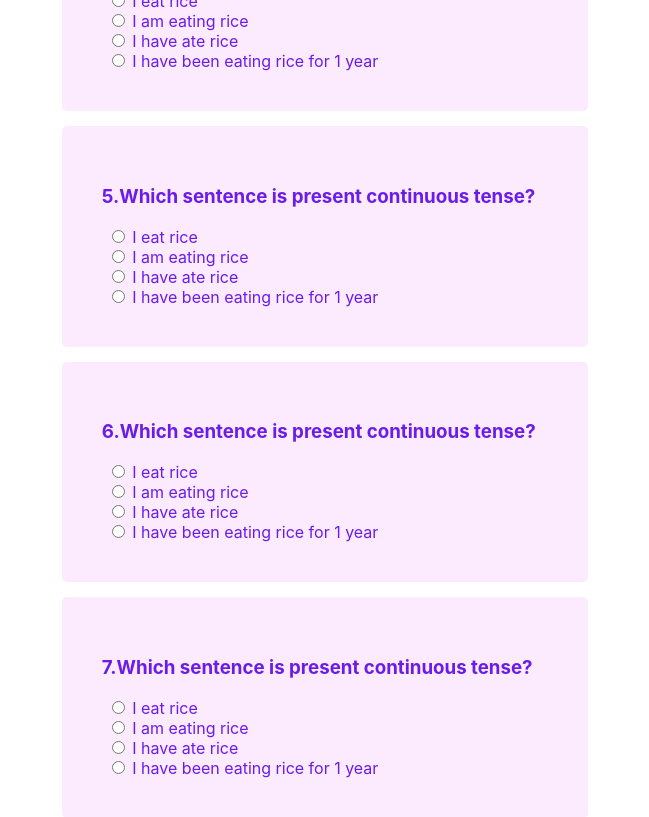
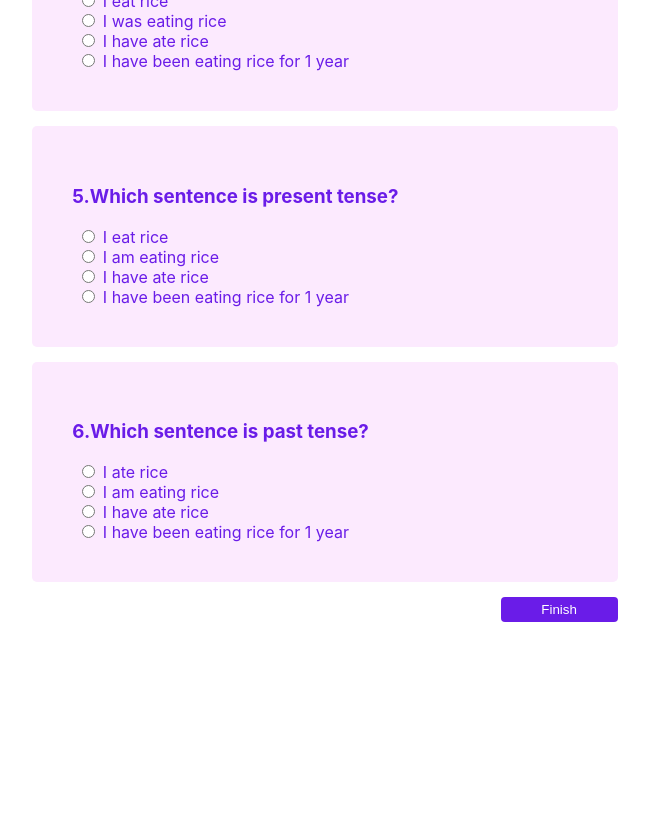
Before and after one commit to Moyen75/mcq-test, a React (Create React App) app: page /quize in a window 1280 px wide. Shown: the part 920-1737 px from the top of the page, without its empty margins (315-964 px from the left). After the commit the page ends 1557 px from the top, so only its background shows below. Built offline with nearby package versions, Linux system fonts and the light colour scheme.

Commit message:
input problem solve

```diff
--- a/public/data.json
+++ b/public/data.json
@@ -23,310 +23,46 @@
     },
     {
         "id": 3,
-        "title": "Which sentence is present continuous tense?",
+        "title": "Which sentence is present perfect continuous tense?",
         "options": [
             "I eat rice",
             "I am eating rice",
             "I have ate rice",
             "I have been eating rice for 1 year"
         ],
-        "answer": "I am eating rice"
+        "answer": "I have been eating rice for 1 year"
     },
     {
         "id": 4,
-        "title": "Which sentence is present continuous tense?",
+        "title": "Which sentence is past continuous tense?",
+        "options": [
+            "I eat rice",
+            "I was eating rice",
+            "I have ate rice",
+            "I have been eating rice for 1 year"
+        ],
+        "answer": "I was eating rice"
+    },
+    {
+        "id": 5,
+        "title": "Which sentence is present  tense?",
         "options": [
             "I eat rice",
             "I am eating rice",
             "I have ate rice",
             "I have been eating rice for 1 year"
         ],
-        "answer": "I am eating rice"
+        "answer": "I eat rice"
     },
     {
-        "id": 5,
-        "title": "Which sentence is present continuous tense?",
+        "id": 6,
+        "title": "Which sentence is past tense?",
         "options": [
-            "I eat rice",
+            "I ate rice",
             "I am eating rice",
             "I have ate rice",
             "I have been eating rice for 1 year"
         ],
-        "answer": "I am eating rice"
-    },
-    {
-        "id": 6,
-        "title": "Which sentence is present continuous tense?",
-        "options": [
-            "I eat rice",
-            "I am eating rice",
-            "I have ate rice",
-            "I have been eating rice for 1 year"
-        ],
-        "answer": "I am eating rice"
-    },
-    {
-        "id": 7,
-        "title": "Which sentence is present continuous tense?",
-        "options": [
-            "I eat rice",
-            "I am eating rice",
-            "I have ate rice",
-            "I have been eating rice for 1 year"
-        ],
-        "answer": "I am eating rice"
-    },
-    {
-        "id": 8,
-        "title": "Which sentence is present continuous tense?",
-        "options": [
-            "I eat rice",
-            "I am eating rice",
-            "I have ate rice",
-            "I have been eating rice for 1 year"
-        ],
-        "answer": "I am eating rice"
-    },
-    {
-        "id": 9,
-        "title": "Which sentence is present continuous tense?",
-        "options": [
-            "I eat rice",
-            "I am eating rice",
-            "I have ate rice",
-            "I have been eating rice for 1 year"
-        ],
-        "answer": "I am eating rice"
-    },
-    {
-        "id": 10,
-        "title": "Which sentence is present continuous tense?",
-        "options": [
-            "I eat rice",
-            "I am eating rice",
-            "I have ate rice",
-            "I have been eating rice for 1 year"
-        ],
-        "answer": "I am eating rice"
-    },
-    {
-        "id": 11,
-        "title": "Which sentence is present continuous tense?",
-        "options": [
-            "I eat rice",
-            "I am eating rice",
-            "I have ate rice",
-            "I have been eating rice for 1 year"
-        ],
-        "answer": "I am eating rice"
-    },
-    {
-        "id": 12,
-        "title": "Which sentence is present continuous tense?",
-        "options": [
-            "I eat rice",
-            "I am eating rice",
-            "I have ate rice",
-            "I have been eating rice for 1 year"
-        ],
-        "answer": "I am eating rice"
-    },
-    {
-        "id": 13,
-        "title": "Which sentence is present continuous tense?",
-        "options": [
-            "I eat rice",
-            "I am eating rice",
-            "I have ate rice",
-            "I have been eating rice for 1 year"
-        ],
-        "answer": "I am eating rice"
-    },
-    {
-        "id": 14,
-        "title": "Which sentence is present continuous tense?",
-        "options": [
-            "I eat rice",
-            "I am eating rice",
-            "I have ate rice",
-            "I have been eating rice for 1 year"
-        ],
-        "answer": "I am eating rice"
-    },
-    {
-        "id": 15,
-        "title": "Which sentence is present continuous tense?",
-        "options": [
-            "I eat rice",
-            "I am eating rice",
-            "I have ate rice",
-            "I have been eating rice for 1 year"
-        ],
-        "answer": "I am eating rice"
-    },
-    {
-        "id": 16,
-        "title": "Which sentence is present continuous tense?",
-        "options": [
-            "I eat rice",
-            "I am eating rice",
-            "I have ate rice",
-            "I have been eating rice for 1 year"
-        ],
-        "answer": "I am eating rice"
-    },
-    {
-        "id": 17,
-        "title": "Which sentence is present continuous tense?",
-        "options": [
-            "I eat rice",
-            "I am eating rice",
-            "I have ate rice",
-            "I have been eating rice for 1 year"
-        ],
-        "answer": "I am eating rice"
-    },
-    {
-        "id": 18,
-        "title": "Which sentence is present continuous tense?",
-        "options": [
-            "I eat rice",
-            "I am eating rice",
-            "I have ate rice",
-            "I have been eating rice for 1 year"
-        ],
-        "answer": "I am eating rice"
-    },
-    {
-        "id": 19,
-        "title": "Which sentence is present continuous tense?",
-        "options": [
-            "I eat rice",
-            "I am eating rice",
-            "I have ate rice",
-            "I have been eating rice for 1 year"
-        ],
-        "answer": "I am eating rice"
-    },
-    {
-        "id": 20,
-        "title": "Which sentence is present continuous tense?",
-        "options": [
-            "I eat rice",
-            "I am eating rice",
-            "I have ate rice",
-            "I have been eating rice for 1 year"
-        ],
-        "answer": "I am eating rice"
-    },
-    {
-        "id": 21,
-        "title": "Which sentence is present continuous tense?",
-        "options": [
-            "I eat rice",
-            "I am eating rice",
-            "I have ate rice",
-            "I have been eating rice for 1 year"
-        ],
-        "answer": "I am eating rice"
-    },
-    {
-        "id": 22,
-        "title": "Which sentence is present continuous tense?",
-        "options": [
-            "I eat rice",
-            "I am eating rice",
-            "I have ate rice",
-            "I have been eating rice for 1 year"
-        ],
-        "answer": "I am eating rice"
-    },
-    {
-        "id": 23,
-        "title": "Which sentence is present continuous tense?",
-        "options": [
-            "I eat rice",
-            "I am eating rice",
-            "I have ate rice",
-            "I have been eating rice for 1 year"
-        ],
-        "answer": "I am eating rice"
-    },
-    {
-        "id": 24,
-        "title": "Which sentence is present continuous tense?",
-        "options": [
-            "I eat rice",
-            "I am eating rice",
-            "I have ate rice",
-            "I have been eating rice for 1 year"
-        ],
-        "answer": "I am eating rice"
-    },
-    {
-        "id": 25,
-        "title": "Which sentence is present continuous tense?",
-        "options": [
-            "I eat rice",
-            "I am eating rice",
-            "I have ate rice",
-            "I have been eating rice for 1 year"
-        ],
-        "answer": "I am eating rice"
-    },
-    {
-        "id": 26,
-        "title": "Which sentence is present continuous tense?",
-        "options": [
-            "I eat rice",
-            "I am eating rice",
-            "I have ate rice",
-            "I have been eating rice for 1 year"
-        ],
-        "answer": "I am eating rice"
-    },
-    {
-        "id": 27,
-        "title": "Which sentence is present continuous tense?",
-        "options": [
-            "I eat rice",
-            "I am eating rice",
-            "I have ate rice",
-            "I have been eating rice for 1 year"
-        ],
-        "answer": "I am eating rice"
-    },
-    {
-        "id": 28,
-        "title": "Which sentence is present continuous tense?",
-        "options": [
-            "I eat rice",
-            "I am eating rice",
-            "I have ate rice",
-            "I have been eating rice for 1 year"
-        ],
-        "answer": "I am eating rice"
-    },
-    {
-        "id": 29,
-        "title": "Which sentence is present continuous tense?",
-        "options": [
-            "I eat rice",
-            "I am eating rice",
-            "I have ate rice",
-            "I have been eating rice for 1 year"
-        ],
-        "answer": "I am eating rice"
-    },
-    {
-        "id": 30,
-        "title": "Which sentence is present continuous tense?",
-        "options": [
-            "I eat rice",
-            "I am eating rice",
-            "I have ate rice",
-            "I have been eating rice for 1 year"
-        ],
-        "answer": "I am eating rice"
+        "answer": "I ate rice"
     }
 ]
--- a/src/components/Quize/Quize.js
+++ b/src/components/Quize/Quize.js
@@ -73,8 +73,11 @@ const Quize = (props) => {
                         <div className='all-quiz'>
                             {questions?.map(q => <div className='quiz'>
                                 <h3>{q.id}.{q.title}</h3>
-                                {q.options?.map(option => <label htmlFor={option} ><input type="radio" onClick={() => handleInput(q.id, option)} name={`${option}${q.id}`} id={option} value={option} /> {option}</label>)}
-
+                                {q.options?.map(option =>
+                                    <div>
+                                        <label><input type="radio" onClick={() => handleInput(q.id, option)} name={q.title} id={option} value={option} /> {option}</label>
+                                    </div>
+                                )}
                             </div>)}
                         </div>
                         <div className='finish'>
--- a/src/components/Style/Style.css
+++ b/src/components/Style/Style.css
@@ -48,8 +48,8 @@
     margin-left: 5px;
 }
 .quiz label input[type='radio']:checked{
-    color: gray;
-    background-color: gray;
+    color: green;
+    background-color: green;
 }
 .time-counter{
     display: flex;
```
